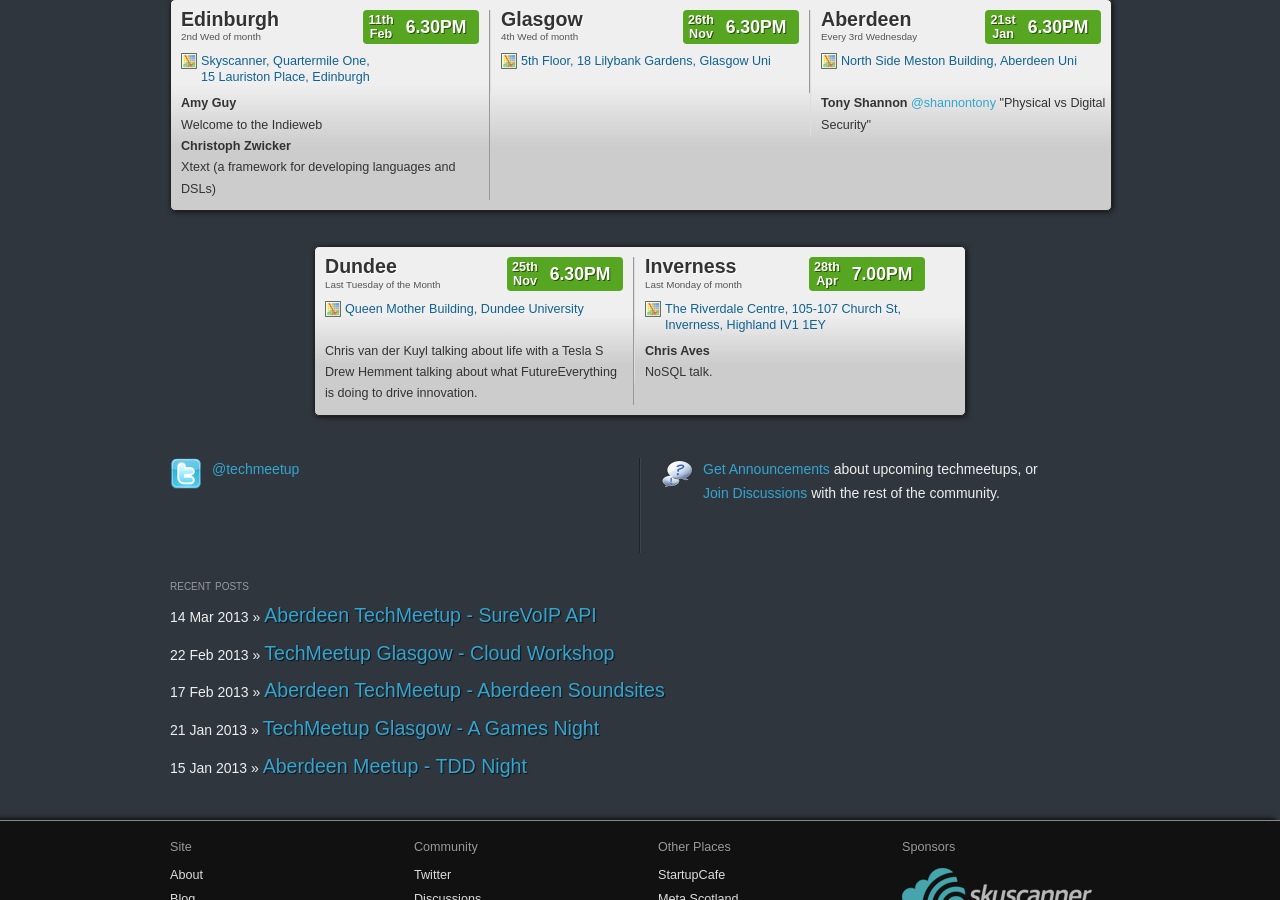
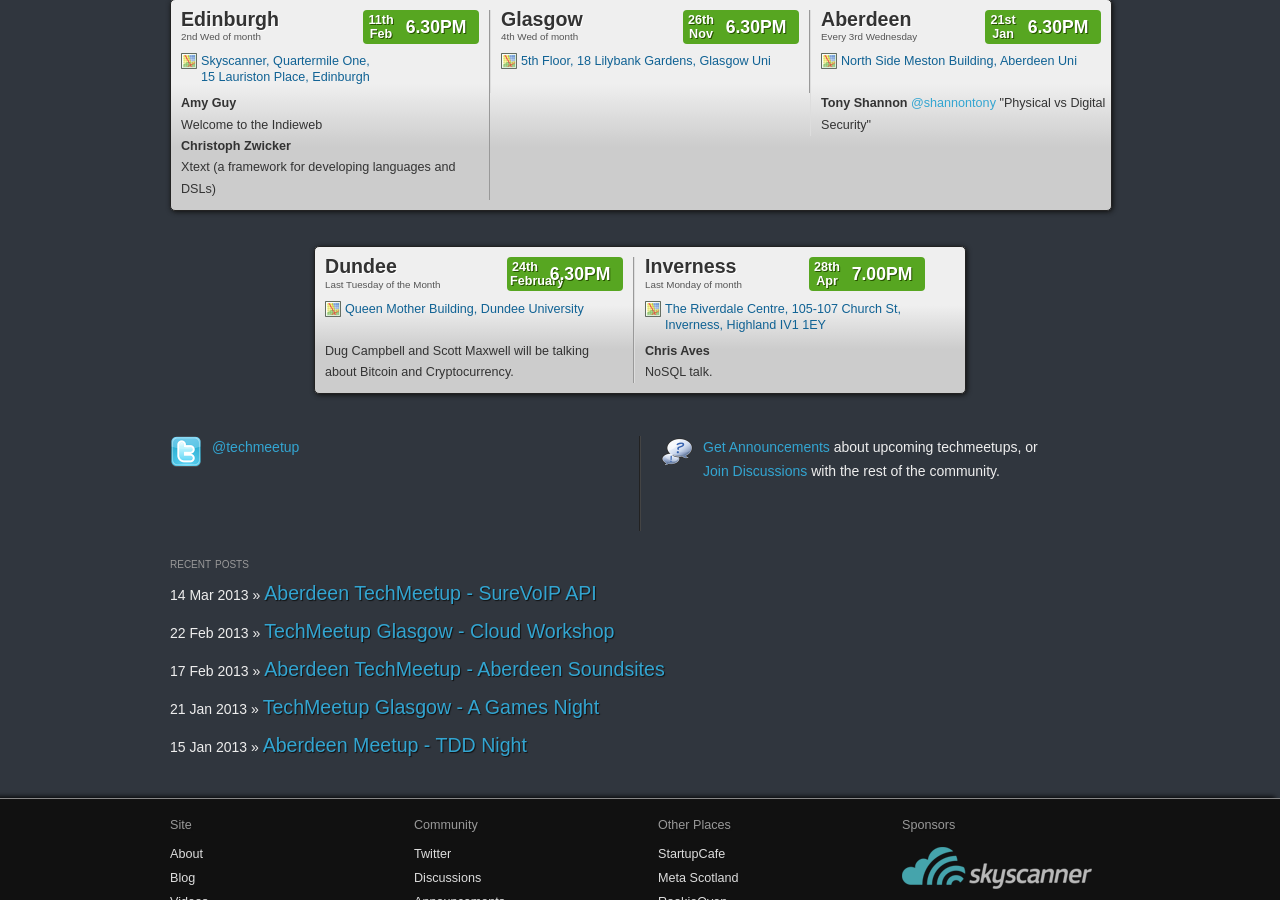
Before and after one commit to techmeetup/techmeetup.co.uk, a Jekyll site: the page built from index.html, in a window 1280 px wide and 900 px high, scrolled down 400 px. Built offline with Jekyll 4.4.1, drawn with Linux system fonts in a browser that asks for light colours.

Commit message:
Update index.html
Update Dundee for Feb

```diff
--- a/index.html
+++ b/index.html
@@ -99,14 +99,13 @@
       <a href="https://maps.google.co.uk/maps?q=Queen+Mother+Building,+Dundee+University&hl=en&sll=56.458593,-2.982733&sspn=0.00894,0.027874&hnear=Queen+Mother+Bldg,+Dundee+DD1+4HN,+United+Kingdom&t=m&z=16" class="map">Queen Mother Building, Dundee University</a>
     </p>
     <p>
-      Chris van der Kuyl talking about life with a Tesla S
-      Drew Hemment talking about what FutureEverything is doing to drive innovation.
+    Dug Campbell and Scott Maxwell will be talking about Bitcoin and Cryptocurrency.
     </p>
     <div class="datewrapper">
       <div class="when">
         <div class="daywrap">
-          <div class="day">25th</div>
-          <div class="month">Nov</div>
+          <div class="day">24th</div>
+          <div class="month">February</div>
         </div>
         <div class="time">6.30PM</div>
       </div>
```
